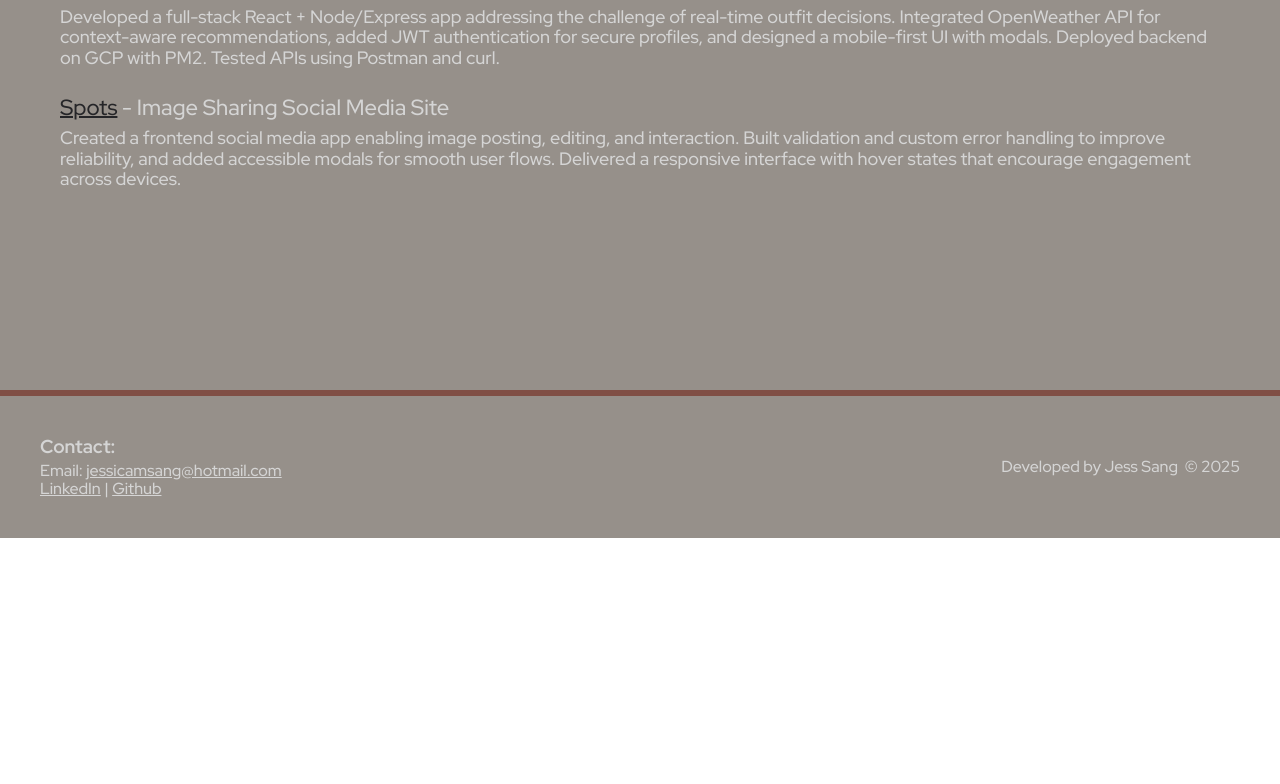
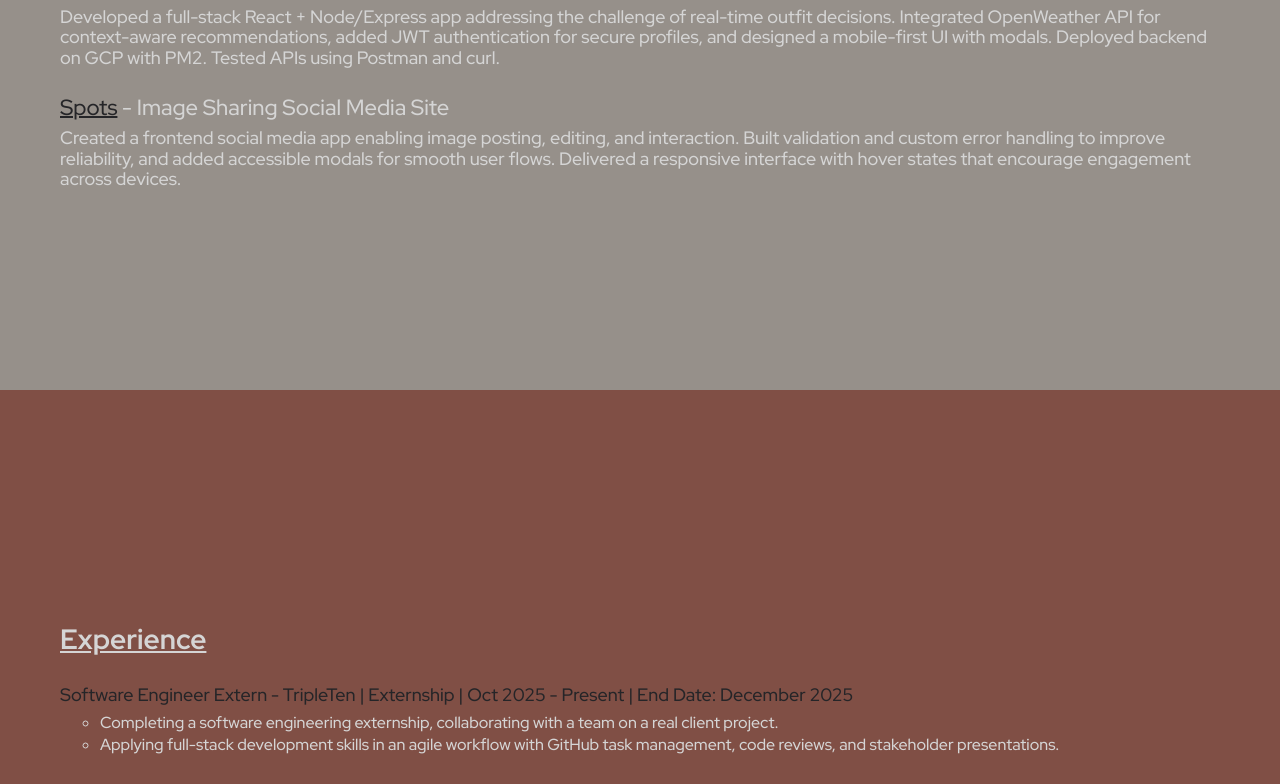
Before and after one commit to jessmsang/jess-sang_portfolio, a React (Vite) app: page / in a window 1280 px wide. Shown: the part 2010-2794 px from the top of the page. Before the commit the page ends 2548 px from the top, so only its background shows below. Built offline with nearby package versions, Linux system fonts and the light colour scheme.

Commit message:
add experience section

```diff
--- a/src/components/App/App.jsx
+++ b/src/components/App/App.jsx
@@ -3,6 +3,7 @@ import "./App.css";
 import LandingPage from "../LandingPage/LandingPage";
 import Skills from "../Skills/Skills";
 import Portfolio from "../Portfolio/Portfolio";
+import Experience from "../Experience/Experience";
 import Footer from "../Footer/Footer";
 import BackToTopBtn from "../BackToTopBtn/BackToTopBtn";
 
@@ -12,6 +13,7 @@ export default function App() {
       <LandingPage className="page__snap-section" />
       <Skills className="page__snap-section" />
       <Portfolio className="page__snap-section" />
+      <Experience className="page__snap-section" />
       <Footer className="page__footer" />
       <BackToTopBtn />
     </div>
--- /dev/null
+++ b/src/components/Experience/Experience.css
@@ -0,0 +1,94 @@
+.experience {
+  position: relative;
+  overflow: hidden;
+  margin: 0;
+  padding: 0 3rem;
+  gap: 10px;
+  height: 100vh;
+  display: flex;
+  flex-direction: column;
+  justify-content: center;
+  background-color: #804f45;
+}
+
+.experience__title {
+  margin: 0 0 20px;
+  text-decoration: underline;
+  font-size: 1.4rem;
+}
+
+.experience__list {
+  display: flex;
+  flex-direction: column;
+  gap: 1.3rem;
+  margin: 0;
+  padding: 0;
+  list-style: none;
+}
+
+.experience__name {
+  /* text-decoration: underline;
+  text-decoration-thickness: 2px; */
+  color: #252528;
+  margin: 0 0 0.4rem 0;
+  font-size: 0.9rem;
+}
+
+.experience__description-list {
+  font-size: 0.8rem;
+  margin: 0;
+}
+
+.experience__description-list-item {
+  margin: 0 0 0.2rem 0;
+}
+
+@media screen and (max-width: 640px) {
+  .experience__title {
+    font-size: 1.2rem;
+  }
+  .experience__list-link {
+    font-size: 0.9rem;
+  }
+
+  .experience__project-description {
+    font-size: 0.8rem;
+  }
+}
+
+@media screen and (max-width: 460px) {
+  .experience {
+    padding: 0 2rem;
+  }
+}
+
+@media screen and (max-width: 425px) {
+  .experience__title {
+    font-size: 1.1rem;
+    margin: 0 0 10px;
+  }
+  .experience__list-link {
+    font-size: 0.9rem;
+  }
+
+  .experience__project-description {
+    font-size: 0.7rem;
+  }
+}
+
+@media screen and (max-width: 375px) {
+  .experience__list-link {
+    font-size: 0.8rem;
+  }
+}
+
+@media screen and (max-width: 325px) {
+  .experience__title {
+    font-size: 1rem;
+    margin: 0 0 10px;
+  }
+
+  .experience__project-description {
+    font-size: 0.65rem;
+  }
+}
--- /dev/null
+++ b/src/components/Experience/Experience.jsx
@@ -0,0 +1,62 @@
+import "./Experience.css";
+
+export default function Experience() {
+  return (
+    <section className="experience" id="experience-section">
+      <h2 className="experience__title">Experience</h2>
+      <ul className="experience__list">
+        <li className="experience__list-item">
+          <p className="experience__name">
+            Software Engineer Extern - TripleTen | Externship | Oct 2025 -
+            Present | End Date: December 2025
+          </p>
+          <ul className="experience__description-list">
+            <li className="experience__description-list-item">
+              Completing a software engineering externship, collaborating with a
+              team on a real client project.
+            </li>
+            <li className="experience__description-list-item">
+              Applying full-stack development skills in an agile workflow with
+              GitHub task management, code reviews, and stakeholder
+              presentations.
+            </li>
+          </ul>
+        </li>
+        <li className="experience__list-item">
+          <p className="experience__name">
+            Junior Software Developer Intern - Analyzify360 Global | Internship
+            | Oct 2025 - Nov 2025
+          </p>
+          <ul className="experience__description-list">
+            <li className="experience__description-list-item">
+              Completed TypeScript training and participated in technical mock
+              interviews to reinforce programming concepts and problem-solving
+              skills.
+            </li>
+          </ul>
+        </li>
+        <li className="experience__list-item">
+          <p className="experience__name">
+            Domestic Flight Support Specialist - Executive Jet Management | Jun
+            2022 - Aug 2024
+          </p>
+          <ul className="experience__description-list">
+            <li className="experience__description-list-item">
+              Collaborated cross-functionally with multiple teams to ensure
+              smooth and compliant flight operations, enhancing overall team
+              efficiency and safety.
+            </li>
+            <li className="experience__description-list-item">
+              Trained and mentored new team members to streamline workflows and
+              enhance team readiness, ensuring consistent operational standards.
+            </li>
+            <li className="experience__description-list-item">
+              Conducted detailed compliance checks on flight plans — enhancing
+              my skills in testing, debugging, and quality assurance.
+            </li>
+          </ul>
+        </li>
+      </ul>
+    </section>
+  );
+}
--- a/src/components/Footer/Footer.css
+++ b/src/components/Footer/Footer.css
@@ -4,7 +4,7 @@
   justify-content: space-between;
   align-items: center;
   padding: 40px;
-  background-color: #96908a;
+  background-color: #252528;
   height: auto;
   scroll-snap-align: none;
   font-size: 0.8rem;
```
